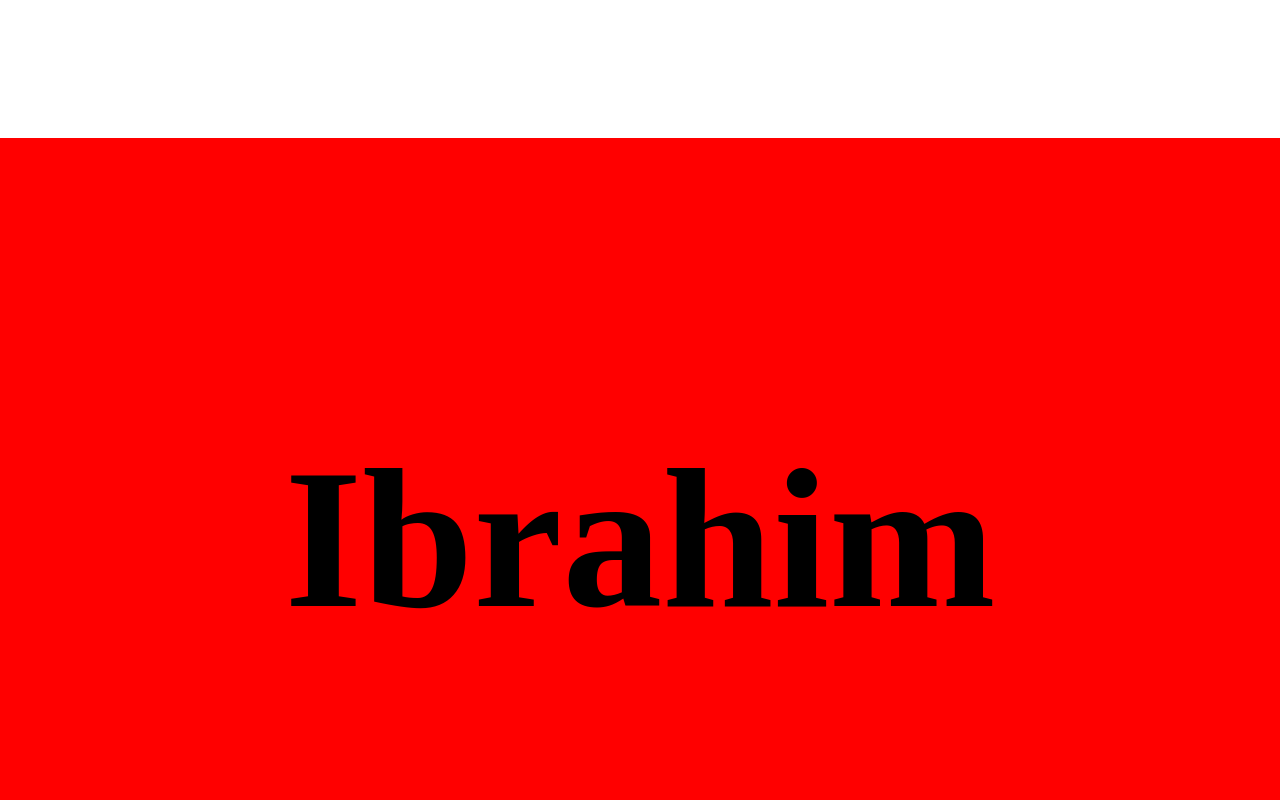
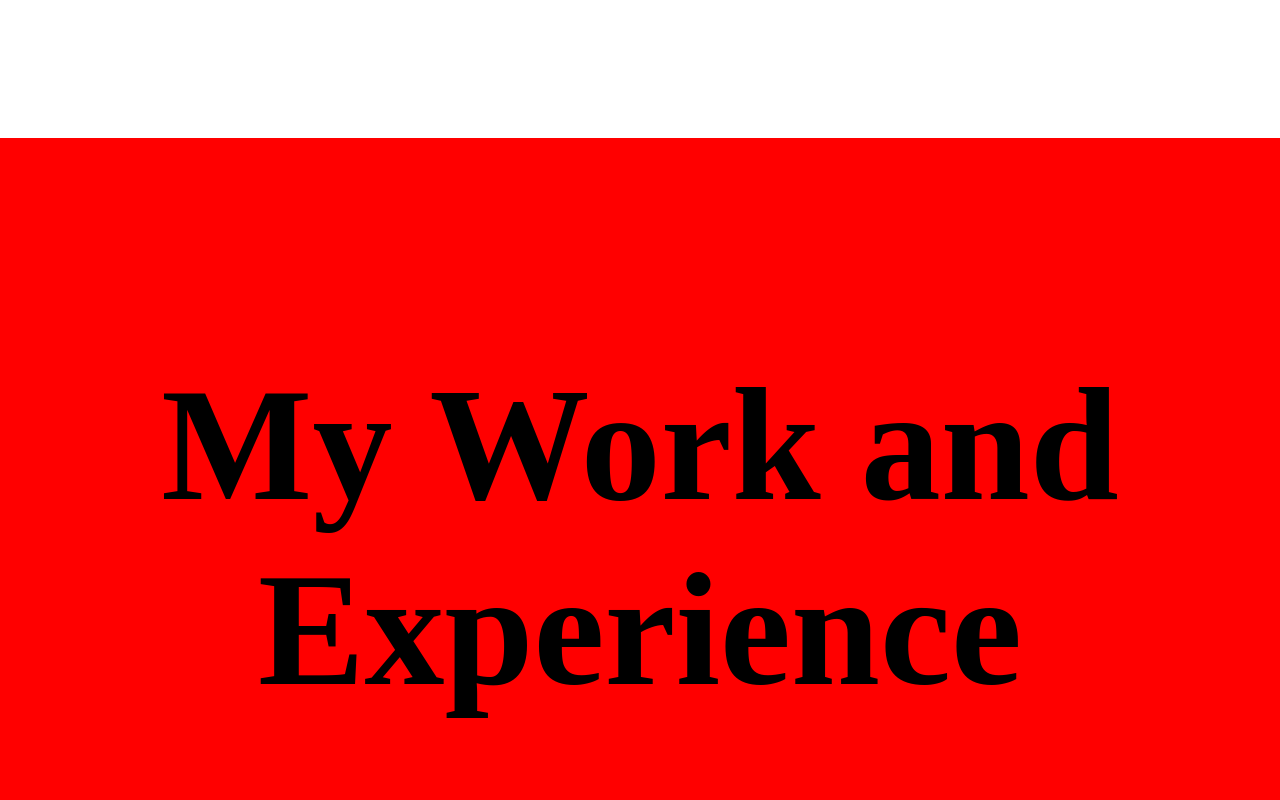
Before and after one commit to Kawish-Raj/arun-kumar-portfolio, a React (Vite) app: page / in a window 1280 px wide. Shown: the part 6620-7420 px from the top of the page. Built offline with nearby package versions, Linux system fonts and the light colour scheme.

Commit message:
added first and second experience blocks and transition as well

```diff
--- a/src/components/Work.jsx
+++ b/src/components/Work.jsx
@@ -15,26 +15,48 @@ export default function Work({ setIsMainContent }) {
 
     useEffect(() => {
         const workComponent = workComponentRef.current;
-        const halfTransparentEl = workComponent.querySelector(`.${styles.halfTransparent}`);
+        const firstHeadingEl = workComponent.querySelector(`.${styles.firstHeading}`);
+        const firstExperienceEl = workComponent.querySelector(`.${styles.firstExperience}`);
 
         function handleScroll() {
             const scrollY = window.scrollY;
             const offsetTop = workComponent.offsetTop;
             const pinStart = offsetTop;
             const pinEnd = offsetTop + workComponent.getBoundingClientRect().height;
+            const noOfExperiences = 3;
+            const experienceLength = workComponent.getBoundingClientRect().height/noOfExperiences;
 
-            if (scrollY >= pinStart && scrollY <= pinEnd) {
+            console.log("experience length: ",experienceLength)
+            console.log("container length: ", workComponent.getBoundingClientRect().height);
+            if(scrollY < pinStart) {
+                firstHeadingEl.style.maskImage = `radial-gradient(circle, black 100%, transparent 100%)`;
+                firstHeadingEl.style.webkitMaskImage = `radial-gradient(circle, black 100%, transparent 100%)`;
+            }
+
+            else if (scrollY >= pinStart && scrollY <= (pinStart + experienceLength)) {
                 const percentage = (100 - ((scrollY - pinStart) / window.innerHeight) * 100);
 
                 const clamped = Math.max(0, Math.min(percentage, 100)); // keep between 0–100
 
-                halfTransparentEl.style.maskImage = `radial-gradient(circle, black ${clamped}%, transparent ${clamped}%)`;
-                halfTransparentEl.style.webkitMaskImage = `radial-gradient(circle, black ${clamped}%, transparent ${clamped}%)`;
+                firstHeadingEl.style.maskImage = `radial-gradient(circle, black ${clamped}%, transparent ${clamped}%)`;
+                firstHeadingEl.style.webkitMaskImage = `radial-gradient(circle, black ${clamped}%, transparent ${clamped}%)`;
+
+                firstExperienceEl.style.maskImage = `radial-gradient(circle, black 100%, transparent 100%)`;
+                firstExperienceEl.style.webkitMaskImage = `radial-gradient(circle, black 100%, transparent 100%)`;
             }
-            else if(scrollY < pinStart) {
-                halfTransparentEl.style.maskImage = `radial-gradient(circle, black 100%, transparent 100%)`;
-                halfTransparentEl.style.webkitMaskImage = `radial-gradient(circle, black 100%, transparent 100%)`;
+            else if (scrollY >= (pinStart + experienceLength) && scrollY <= (pinStart + (2*experienceLength))) {
+
+                firstHeadingEl.style.maskImage = `radial-gradient(circle, black 0%, transparent 0%)`;
+                firstHeadingEl.style.webkitMaskImage = `radial-gradient(circle, black 0%, transparent 0%)`;
+
+                const percentage = (100 - ((scrollY - (pinStart + experienceLength)) / window.innerHeight) * 100);
+
+                const clamped = Math.max(0, Math.min(percentage, 100)); // keep between 0–100
+
+                firstExperienceEl.style.maskImage = `radial-gradient(circle, black ${clamped}%, transparent ${clamped}%)`;
+                firstExperienceEl.style.webkitMaskImage = `radial-gradient(circle, black ${clamped}%, transparent ${clamped}%)`;
             }
+
         }
 
         window.addEventListener('scroll', handleScroll, { passive: false });
@@ -49,11 +71,14 @@ export default function Work({ setIsMainContent }) {
         <div ref={setRefs} id="work-id" className={`global-Work ${styles.work}`}>
             {/* <h1>Work and Experiences</h1> */}
             <div className={styles.stickyWorkContainer}>
-                <div className={styles.halfTransparent}>
-                    <h1>Ibrahim</h1>
+                <div className={styles.firstHeading}>
+                    <h1>My Work and Experience</h1>
                 </div>
-                <div className={styles.theOneBellow}>
+                <div className={styles.firstExperience}>
                     <h1>Ginger</h1>
+                </div>
+                <div className={styles.secondExperience}>
+                    <h1>Kawish</h1>
                 </div>
             </div>
         </div>
--- a/src/css-components/Work.module.css
+++ b/src/css-components/Work.module.css
@@ -1,6 +1,6 @@
 .work {
     position:relative;
-    height: 200vh;
+    height: 420vh; /* 60 per screen */
 }
 
 .stickyWorkContainer {
@@ -9,39 +9,60 @@
     top:0;
 }
 
+/*********** WORK AND EXPERIENCE DIVS STYLES **************/
 
-.halfTransparent {
-    position:relative;
-    width: 100%;
-    height: 100vh;
-    /* Example height */
-    background: red;
-    /* Or your actual background */
-    z-index: 5;
-
-    /* Make bottom half transparent using a mask */
-    mask-image: radial-gradient(circle, black 100%, transparent 100%);
-    mask-size: 100% 100%;
-    mask-repeat: no-repeat;
-
-    /* Safari/WebKit support */
-    -webkit-mask-image: radial-gradient(circle, black 100%, transparent 100);
-    -webkit-mask-size: 100% 100%;
-    -webkit-mask-repeat: no-repeat;
-}
-
-.theOneBellow {
-    z-index: 3;
-    position: absolute;
-    top:0;
-    background-color: blue;
-    height: 100vh;
-    width: 100%;
-}
-
+/******* COMMON TO ALL ******************/
 .stickyWorkContainer > div {
     display:flex;
     justify-content: center;
     align-items: center;
-    font-size: 100px;
+    font-size: 10vh;
+    text-align: center;
+    width: 100%;
+    height: 100vh;
 }
+
+/********* Heading *************/
+.firstHeading {
+    z-index: 20;
+    position:relative;
+    background: red;
+
+
+    /* Make bottom half transparent using a mask */
+    /* mask-image: radial-gradient(circle, black 100%, transparent 100%);
+    mask-size: 100% 100%;
+    mask-repeat: no-repeat; */
+
+    /* Safari/WebKit support */
+    /* -webkit-mask-image: radial-gradient(circle, black 100%, transparent 100);
+    -webkit-mask-size: 100% 100%;
+    -webkit-mask-repeat: no-repeat; */
+}
+
+/*********** First Experience *************/
+.firstExperience {
+    z-index: 18;
+    position: absolute;
+    top:0;
+    background-color: blue;
+}
+
+/*********** Second Experience *************/
+.secondExperience {
+    z-index: 16;
+    position: absolute;
+    top:0;
+    background-color: yellow;
+}
+
+
+/*********** Third Experience *************/
+
+
+
+/*********** Fourth Experience *************/
+
+
+
+/*********** Fifth Experience *************/
```
